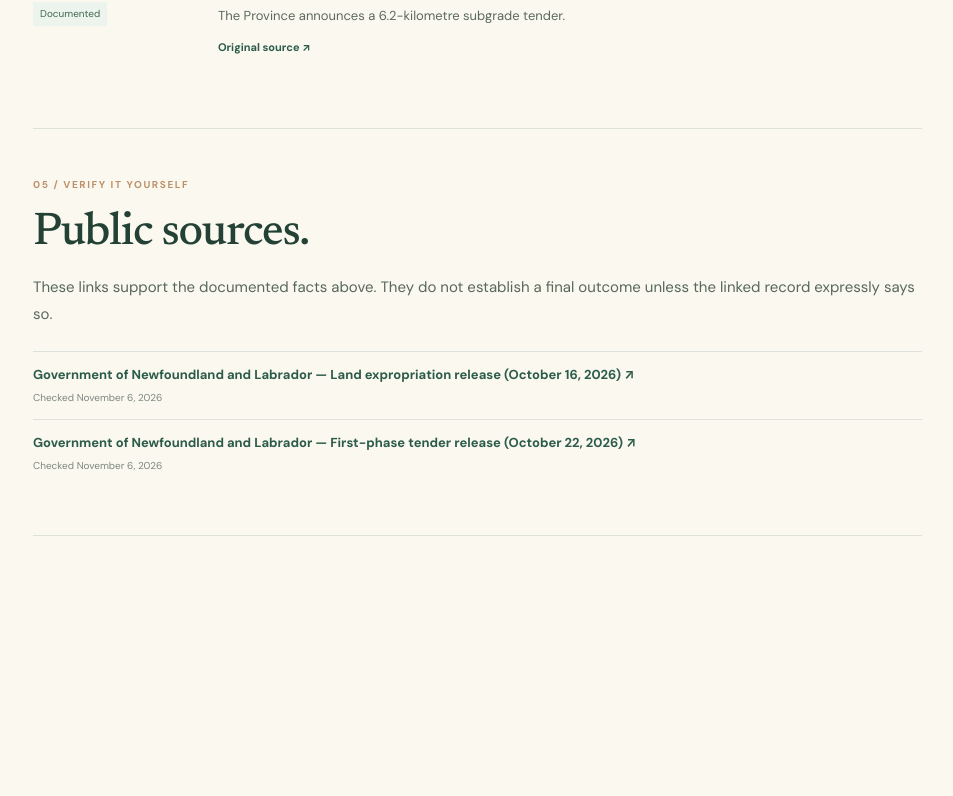
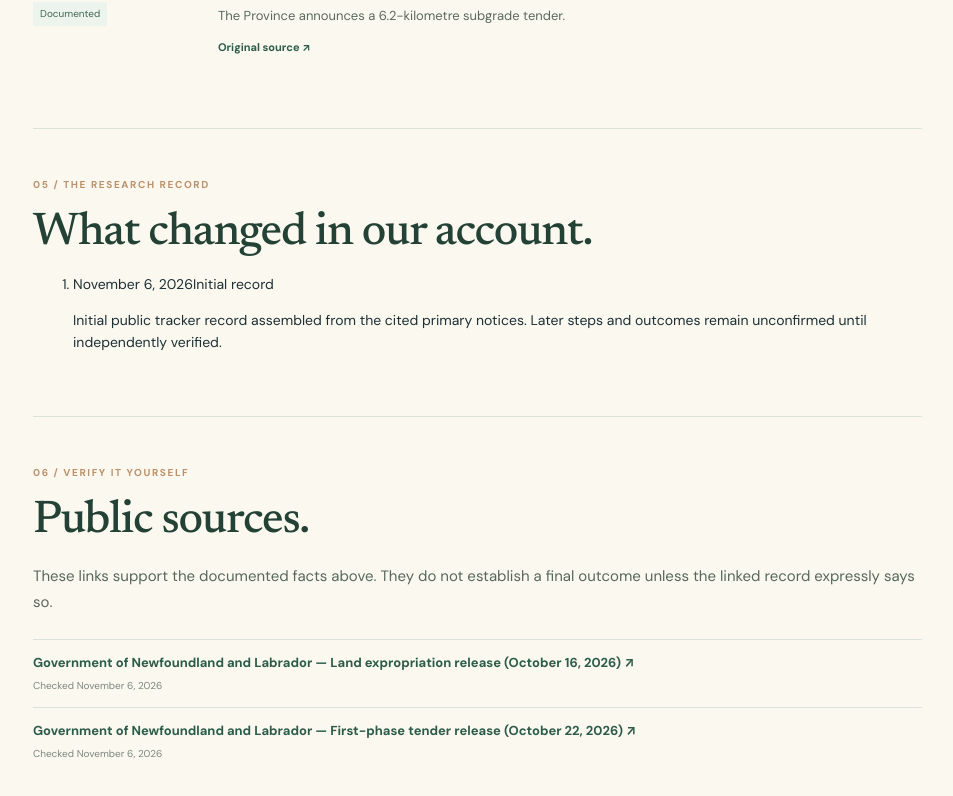
Before and after one commit to defford/today-in-gfw, a Next.js app: page /issues/highway-twinning-gfw in a window 1280 px wide. Shown: the part 2047-2843 px from the top of the page, without its empty margins (15-968 px from the left). Before the commit the page ends 2711 px from the top, so only its background shows below. Built offline with nearby package versions, Linux system fonts and the light colour scheme.

Commit message:
Display transparent dated civic case revision history

```diff
--- a/app/issues/[slug]/page.tsx
+++ b/app/issues/[slug]/page.tsx
@@ -70,8 +70,16 @@ export default async function CivicIssueDetail({params}:{params:Promise<{slug:st
             <div className="issue-timeline-text"><h3>{item.label}</h3><p>{item.detail}</p><a href={item.sourceUrl} target="_blank" rel="noopener noreferrer">Original source ↗</a></div>
           </li>)}</ol>
         </section>
+        <section className="issue-detail-section issue-revision-section">
+          <span className="issue-kicker">05 / THE RESEARCH RECORD</span><h2>What changed in our account.</h2>
+          <ol>{issue.revisions.map((entry,index)=><li key={entry.date+entry.kind+index}>
+            <time dateTime={entry.date}>{issueDate(entry.date)}</time>
+            <span>{entry.kind === "correction" ? "Correction" : entry.kind === "initial" ? "Initial record" : "Revised"}</span>
+            <p>{entry.note}</p>
+          </li>)}</ol>
+        </section>
         <section className="issue-detail-section issue-source-section">
-          <span className="issue-kicker">05 / VERIFY IT YOURSELF</span><h2>Public sources.</h2>
+          <span className="issue-kicker">06 / VERIFY IT YOURSELF</span><h2>Public sources.</h2>
           <p>These links support the documented facts above. They do not establish a final outcome unless the linked record expressly says so.</p>
           <ol>{issue.sources.map(source=><li key={source.url}><a href={source.url} target="_blank" rel="noopener noreferrer">{source.label} ↗</a><small>Checked {issueDate(source.checked)}</small></li>)}</ol>
         </section>
```
